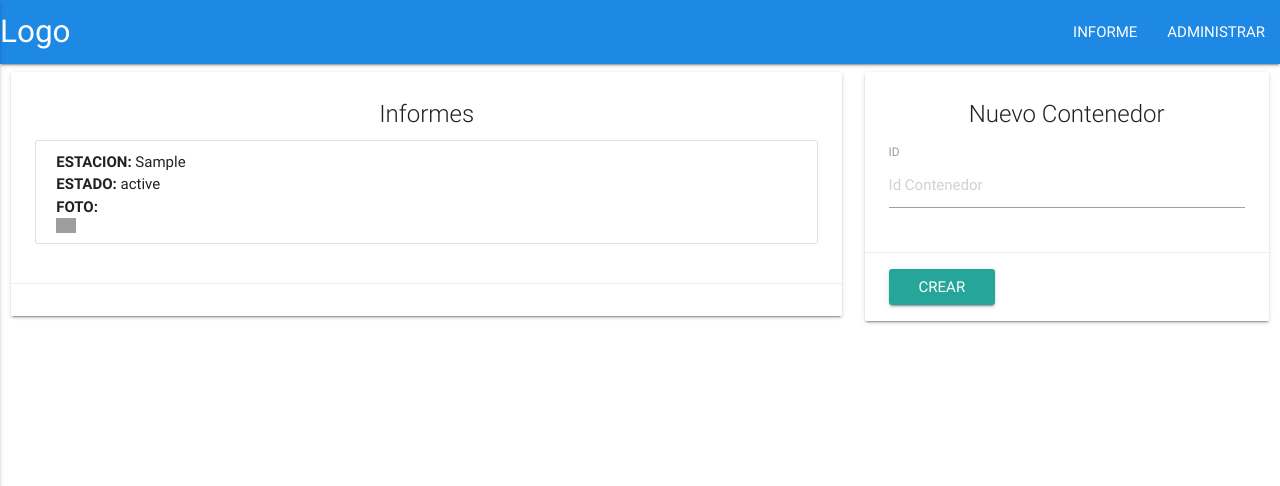
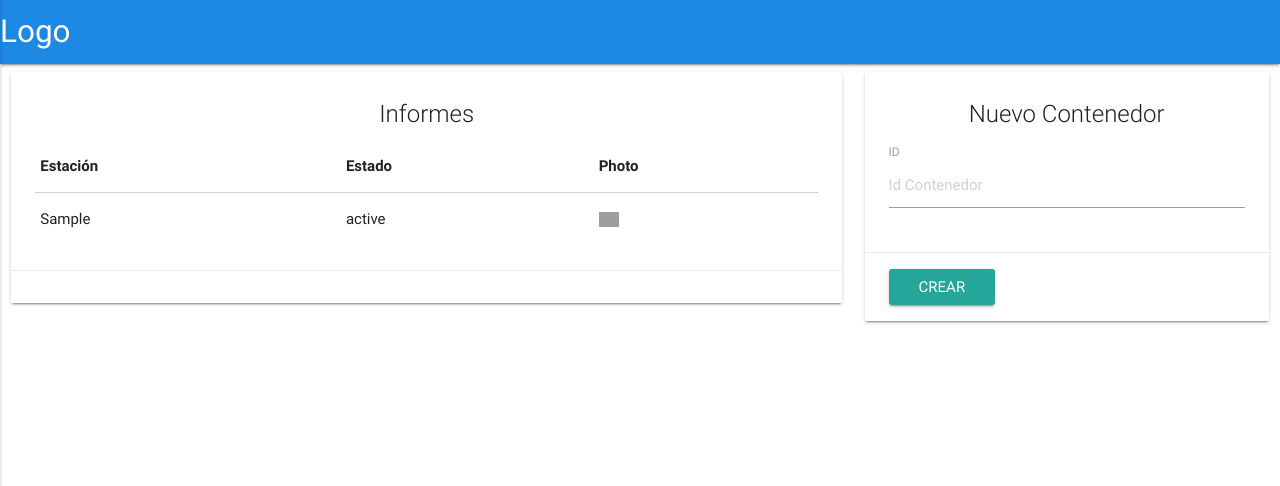
Before and after one commit to DaielChom/qr-trash-station, a Flask app: page /admin in a window 1280 px wide. Shown: the top 486 px of the page. Run offline with Flask 2, Linux system fonts and the light colour scheme; tables that the repository leaves empty hold one stand-in row (values such as "Sample post"); some libraries are stand-ins or nearby versions; some web fonts are replaced; grey boxes are pictures that could not be loaded.

Commit message:
Correcciones

```diff
--- a/config.py
+++ b/config.py
@@ -10,6 +10,7 @@ class Config(object):
 
     #Genera identificador para el formulario
     SECRET_KEY = 'SECRET_KEY'
+    SERVER_NAME = 'localhost:5000'
 
 #Clase Desarrollador --Configuraciones para el modo desarrollador--
 class DevelopmentConfig(Config):
--- a/main.py
+++ b/main.py
@@ -1,8 +1,9 @@
 # Libraries
-from flask import Flask
+from flask import Flask, redirect, url_for
 from flask import render_template
 from flask_wtf import CSRFProtect
 from config import DevelopmentConfig
+from config import Config
 from flask import request
 import json
 import base64
@@ -12,7 +13,6 @@ import matplotlib.image as mpimg
 from PIL import Image
 import zbarlight
 import qrcode
-
 from modelo import db
 from modelo import Estacion
 from modelo import Reporte
@@ -36,7 +36,7 @@ def getImageToB64(code):
 # Rute /
 @app.route('/', methods=['GET'])
 def index():
-    return render_template('index.html')
+    return redirect(url_for('report'))
 
 @app.route('/stations' , methods=['POST'])
 def stations():
@@ -46,21 +46,21 @@ def stations():
     db.session.commit()
 
     qr = qrcode.QRCode(
-    version=1,
-    error_correction=qrcode.constants.ERROR_CORRECT_L,
-    box_size=10,
-    border=4,
+        version=1,
+        error_correction=qrcode.constants.ERROR_CORRECT_L,
+        box_size=10,
+        border=4,
     )
 
-    qr.add_data(stations_id)
+    qr.add_data(Config.SERVER_NAME+"/rpt/"+stations_id)
     qr.make(fit=True)
     qr = qr.make_image()
 
-    qr.save("./static/img/"+stations_id+".jpeg", "jpeg")
-    return json.dumps({'qr':"/static/img/"+stations_id+".jpeg"})
+    qr.save("./static/img/qr/"+stations_id+".jpeg", "jpeg")
+    return json.dumps({'qr':"/static/img/qr/"+stations_id+".jpeg"})
 
-@app.route('/report' , methods=['GET','POST'])
-@app.route('/report/<id_estacion>' , methods=['GET'])
+@app.route('/rpt' , methods=['GET','POST'])
+@app.route('/rpt/<id_estacion>' , methods=['GET'])
 def report(id_estacion = None):
 
     if request.method == 'GET' and id_estacion is None:
@@ -74,8 +74,8 @@ def report(id_estacion = None):
 
     if request.method == 'POST':
         img = getImageToB64(request.form['img'])
-        mpimg.imsave("./static/img/"+"REPORT_"+request.form['id']+"_"+request.form['fecha_report']+".jpg",img, format="jpg")
-        informe = Reporte("REPORT"+request.form['id']+request.form['ubicacion'], request.form['id'], request.form['estado'], request.form['fecha_report'], request.form['nombre'], "./static/img/"+"REPORT_"+request.form['id']+"_"+request.form['fecha_report']+".jpg" ,request.form['ubicacion'])
+        mpimg.imsave("./static/img/rpt/"+"REPORT_"+request.form['id']+"_"+request.form['fecha_report']+".jpg",img, format="jpg", dpi=150)
+        informe = Reporte("REPORT"+request.form['id']+request.form['ubicacion'], request.form['id'], request.form['estado'], request.form['fecha_report'], request.form['nombre'], "./static/img/rpt/"+"REPORT_"+request.form['id']+"_"+request.form['fecha_report']+".jpg" ,request.form['ubicacion'])
         db.session.add(informe)
         db.session.commit()
         return json.dumps({'ok':200})
@@ -90,7 +90,7 @@ def qrdecode():
     buf = getImageToB64(request.form['image'])
     codes = zbarlight.scan_codes('qrcode', Image.fromarray(buf))
     if codes is not None:
-        qr_id = str(codes[0])[2:]
+        qr_id = str(codes[0])[2:-1]
     else:
         qr_id = None
     return json.dumps({'id':qr_id})
@@ -103,4 +103,4 @@ if __name__ == '__main__':
     with app.app_context():
         db.create_all()
 
-    app.run()
+    app.run(host = '0.0.0.0')
--- a/static/css/main.css
+++ b/static/css/main.css
@@ -6,12 +6,19 @@ footer{
 }
 
 .absolute{
-  position: absolute;
+  position: fixed;
 }
 
 #cardlector{
   padding: 0px;
 }
+
+.image-upload > input
+{
+    display: none;
+}
+
+
 
 .card-title{
   padding: 2px;
--- a/static/js/main.js
+++ b/static/js/main.js
@@ -55,7 +55,7 @@ $('#report').on('click',(ev)=>{
       method:"POST",
       data: data,
       dataType: 'json',
-      url: "/report",
+      url: "/rpt",
       success: function(response){alert('Reporte Enviado'); window.location='/'},
       error: function(response){alert('Error al Enviar Reporte')}
     });
--- a/static/js/script.js
+++ b/static/js/script.js
@@ -106,7 +106,9 @@ document.addEventListener('DOMContentLoaded', function () {
           }
           else{
 //          agregaFormularioParaReporte(response.id)
-          window.location='/report/'+response.id;
+          location.replace("http://"+response.id)//;
+
+
         }
         },
         error: function(error){alert("Error al cargar")}
--- a/templates/admin.html
+++ b/templates/admin.html
@@ -5,20 +5,26 @@
     <div class="card">
       <div class="card-content">
         <span class="card-title">Informes</span>
-        <ul class="collection">
-      {% for informe in informes %}
-      <li class="collection-item">
-      <b>ESTACION:</b>
-      {{informe.estacion_reporte}}
-      <br/>
-      <b>ESTADO:</b>
-      {{informe.estado_reporte}}
-      <br/>
-      <b>FOTO:</b>
-       <img class="materialboxed" width="20" src={{informe.url_imagen_reporte[1:]}} />
-    </li>
-      {%endfor%}
-    </ul>
+
+        <table>
+               <thead>
+                 <tr>
+                     <th>Estación</th>
+                     <th>Estado</th>
+                     <th>Photo</th>
+                 </tr>
+               </thead>
+
+               <tbody>
+                 {% for informe in informes %}
+                 <tr>
+                   <td>{{informe.estacion_reporte}}</td>
+                   <td>{{informe.estado_reporte}}</td>
+                   <td><img class="materialboxed" width="20" src={{informe.url_imagen_reporte[1:]}} /></td>
+                 </tr>
+                 {%endfor%}
+               </tbody>
+             </table>
       </div>
       <div class="card-action"></div>
     </div>
--- a/templates/base.html
+++ b/templates/base.html
@@ -18,20 +18,10 @@
         </a>
         <ul class="side-nav" id="mobile-demo">
           <li>s
-            <a href="/report">INFORME</a>
-          </li>
-          <li>
-            <a href="/admin">ADMINISTRAR</a>
+            <a href="/rpt">INFORME</a>
           </li>
         </ul>
-        <ul class="right hide-on-med-and-down">
-          <li>
-            <a href="report">INFORME</a>
-          </li>
-          <li>
-            <a href="admin">ADMINISTRAR</a>
-          </li>
-        </ul>
+
       </div>
     </nav>
     <!-- / Block Content -->
```
